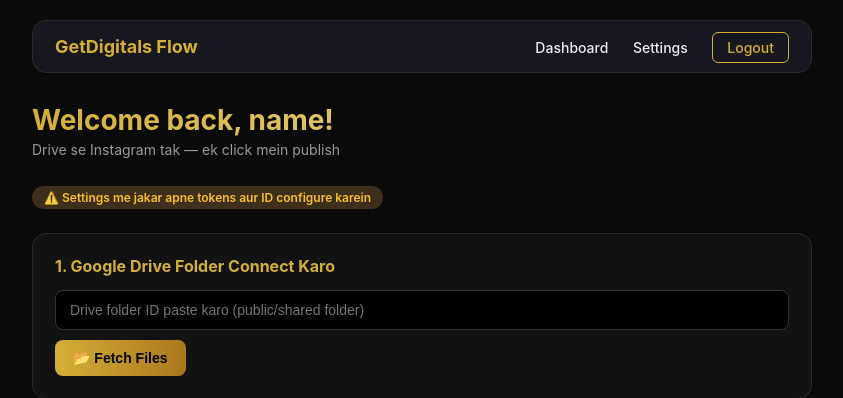
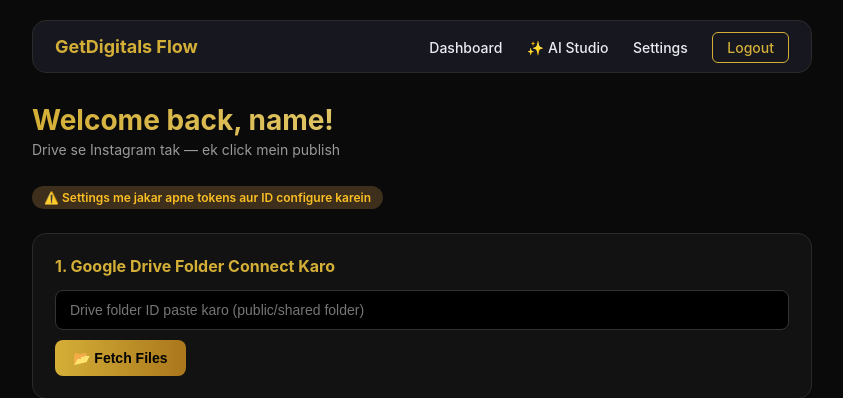
Before and after one commit to GetDigitals/GetDigitals-Flow, a Flask app: page / in a window 1280 px wide. Shown: the top 398 px of the page, without its empty margins (218-1061 px from the left). Run offline with Flask 3, Linux system fonts and the light colour scheme; the visitor is signed in with stand-in values (Sample User, id 1).

Commit message:
Update index.html

```diff
--- a/templates/index.html
+++ b/templates/index.html
@@ -146,6 +146,7 @@
     <div class="nav-links">
       {% if current_user.is_authenticated %}
         <a href="/">Dashboard</a>
+        <a href="/studio">✨ AI Studio</a>
         <a href="/settings">Settings</a>
         <a href="/logout" class="btn-outline">Logout</a>
       {% else %}
```
